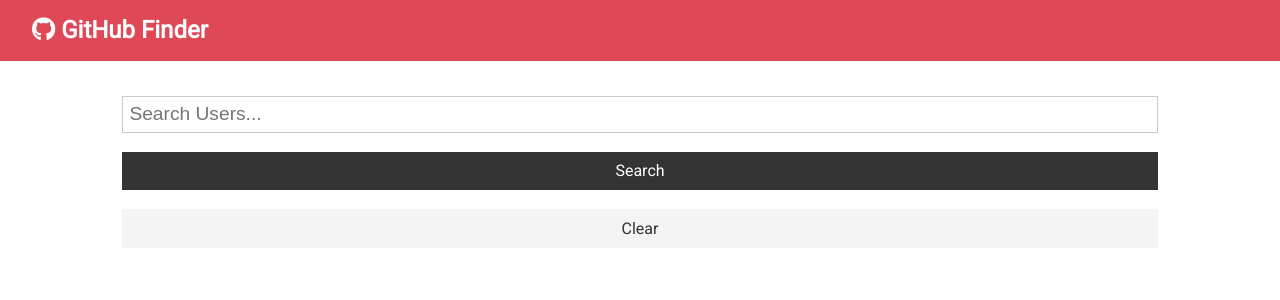
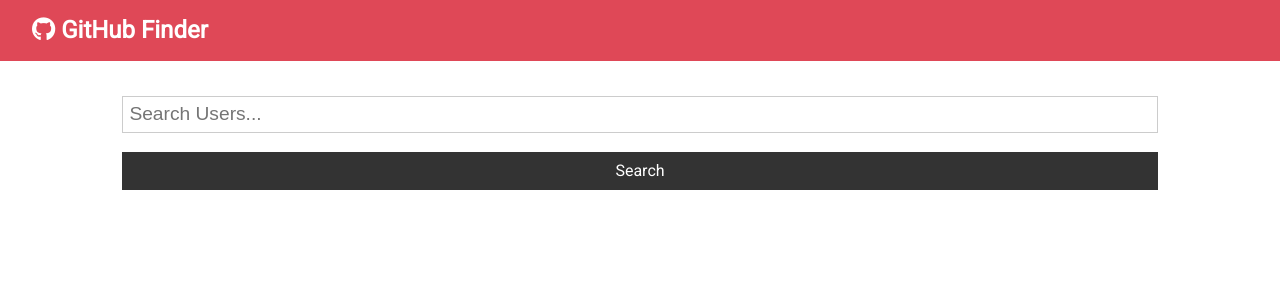
Before and after one commit to thnlsn/github-search, a React (Create React App) app: page / in a window 1280 px wide. Shown: the top 300 px of the page. Built offline with nearby package versions, Linux system fonts and the light colour scheme; the HTML template or start-up script is replaced by a standard one.

Commit message:
made a clear users button appear only when users are currently populating the state

```diff
--- a/src/App.js
+++ b/src/App.js
@@ -35,12 +35,18 @@
   clearUsers = () => this.setState({ users: [], loading: false });
 
   render() {
+    const { loading, users } = this.state;
+
     return (
       <div className='App'>
         <Navbar />
         <div className='container'>
-          <Search searchUsers={this.searchUsers} clearUsers={this.clearUsers} />
-          <Users loading={this.state.loading} users={this.state.users} />
+          <Search
+            searchUsers={this.searchUsers}
+            clearUsers={this.clearUsers}
+            showClear={users.length > 0 ? true : false}
+          />
+          <Users loading={loading} users={users} />
         </div>
       </div>
     );
--- a/src/components/users/Search.js
+++ b/src/components/users/Search.js
@@ -8,7 +8,8 @@
 
   static propTypes = {
     searchUsers: PropTypes.func.isRequired,
-    clearUsers: PropTypes.func.isRequired
+    clearUsers: PropTypes.func.isRequired,
+    showClear: PropTypes.bool.isRequired
   };
 
   onSubmit = event => {
@@ -21,6 +22,8 @@
     this.setState({ [event.target.name]: event.target.value });
 
   render() {
+    const { showClear, clearUsers } = this.props;
+
     return (
       <div>
         <form onSubmit={this.onSubmit} className='form'>
@@ -37,12 +40,11 @@
             className='btn btn-dark btn-block'
           />
         </form>
-        <button
-          className='btn btn-lite btn-block'
-          onClick={this.props.clearUsers}
-        >
-          Clear
-        </button>
+        {showClear && (
+          <button className='btn btn-lite btn-block' onClick={clearUsers}>
+            Clear
+          </button>
+        )}
       </div>
     );
   }
```
